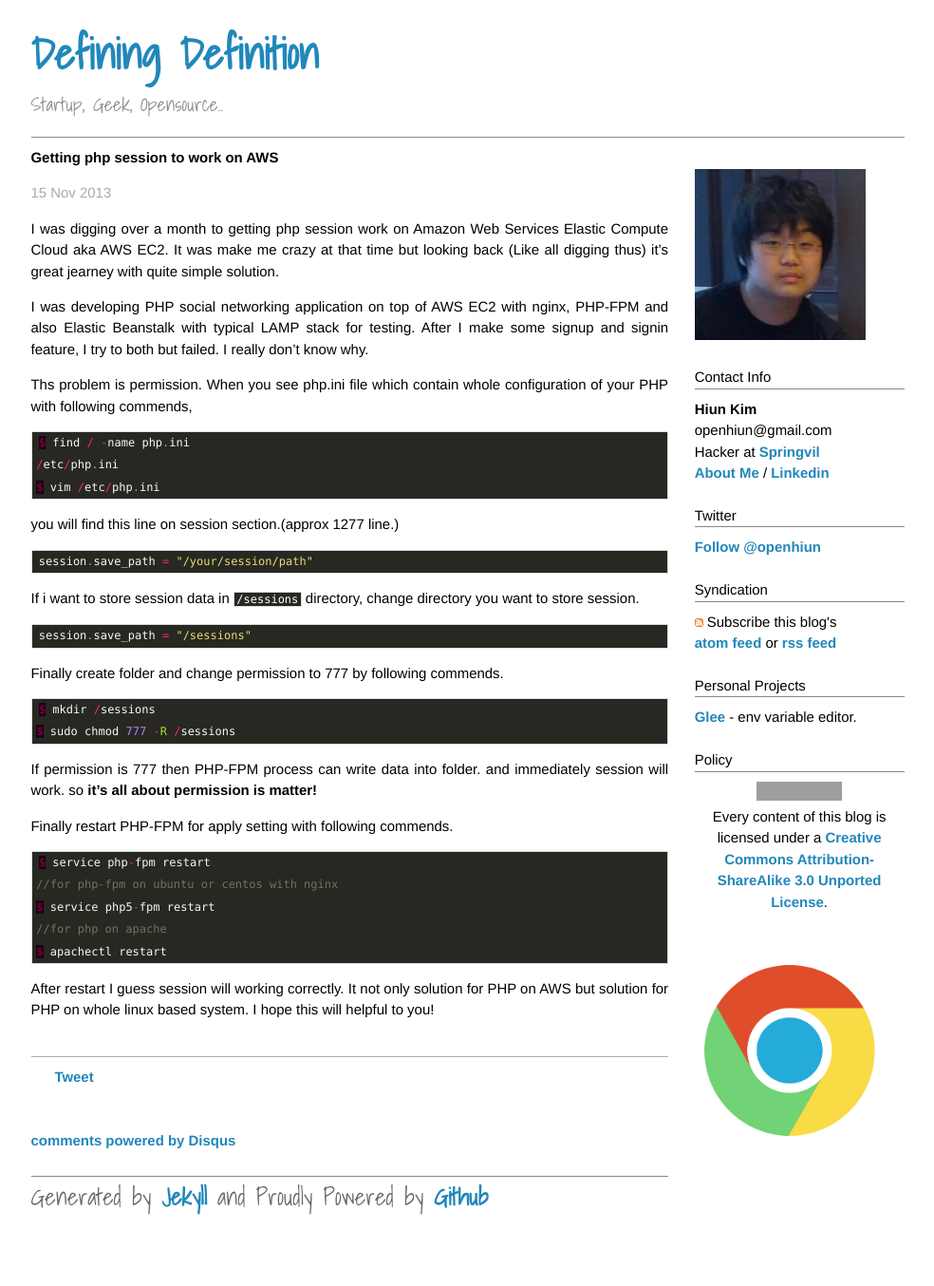
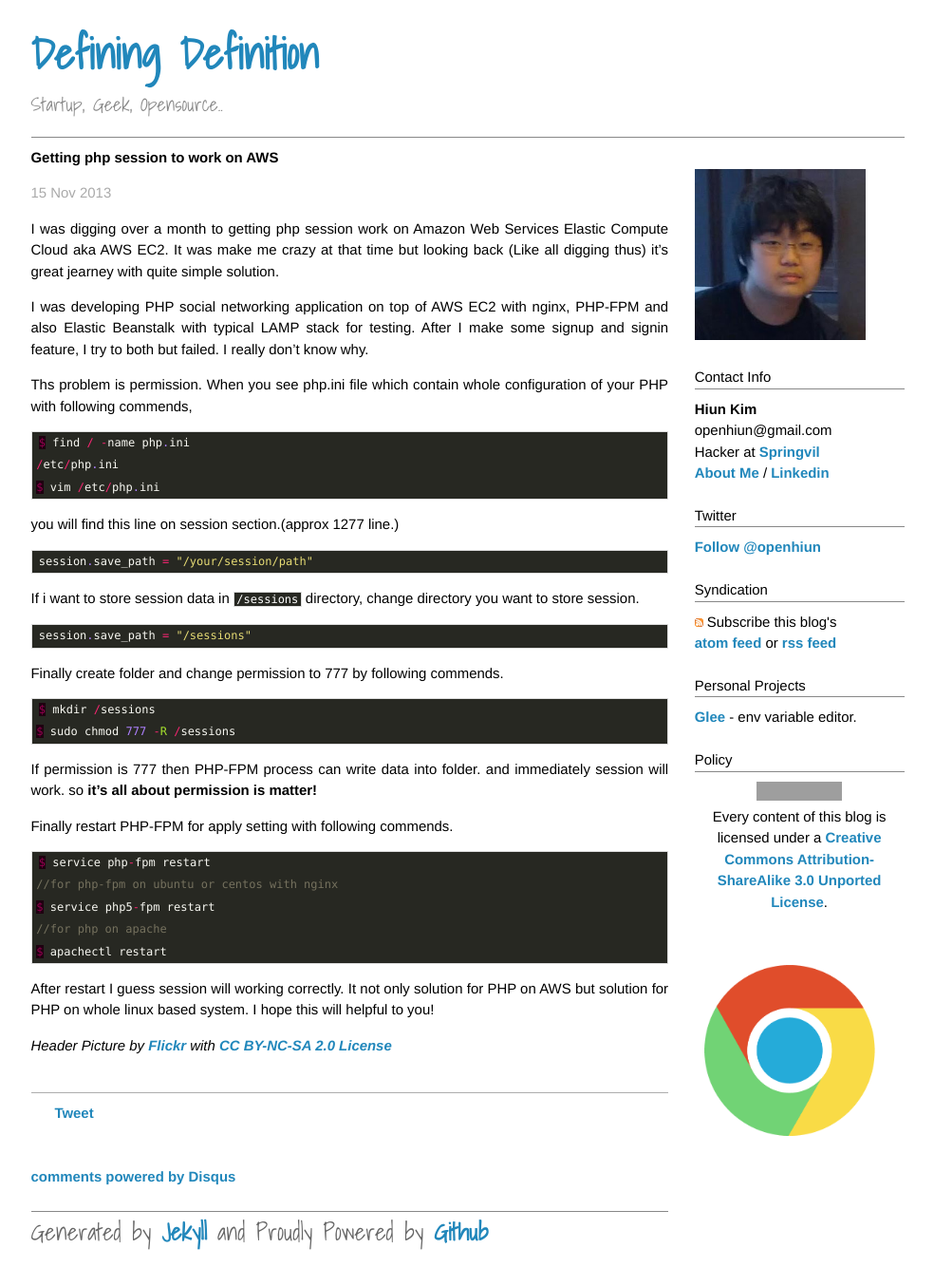
Before and after one commit to Gorski4123/openhiun.github.com, a Jekyll site: the page built from _posts/2013-11-15-php-session-on-aws.md, in a window 1280 px wide. Shown: the whole page at 95% size, without its empty margins (160-1144 px from the left). Built offline with Jekyll 4.4.1, drawn with Linux system fonts in a browser that asks for light colours; Markdown is read by kramdown in place of the engine named in the settings; comment, search, counter and statistics services are not loaded; before the commit the page ends 1316 px from its top, so only the background shows below that; grey boxes are pictures that could not be loaded.

Commit message:
Update 2013-11-15-php-session-on-aws.md

```diff
--- a/_posts/2013-11-15-php-session-on-aws.md
+++ b/_posts/2013-11-15-php-session-on-aws.md
@@ -4,6 +4,7 @@
 date:   2013-11-15 23:59:59
 categories: e
 permalink: /php-session-on-aws
+images: http://farm4.staticflickr.com/3693/11309946673_28eddf748c_o.jpg
 ---
 I was digging over a month to getting php session work on Amazon Web Services Elastic Compute Cloud aka AWS EC2.
 It was make me crazy at that time but looking back (Like all digging thus) it's great jearney with quite simple solution.
@@ -52,3 +53,5 @@
 
 After restart I guess session will working correctly. It not only solution for PHP on AWS but solution for PHP on whole linux based system.
 I hope this will helpful to you!
+
+*Header Picture by <a href="http://www.flickr.com/photos/11904001@N00/3304736754/">Flickr</a> with <a href="http://creativecommons.org/licenses/by-nc-sa/2.0/">CC BY-NC-SA 2.0 License</a>*
```
